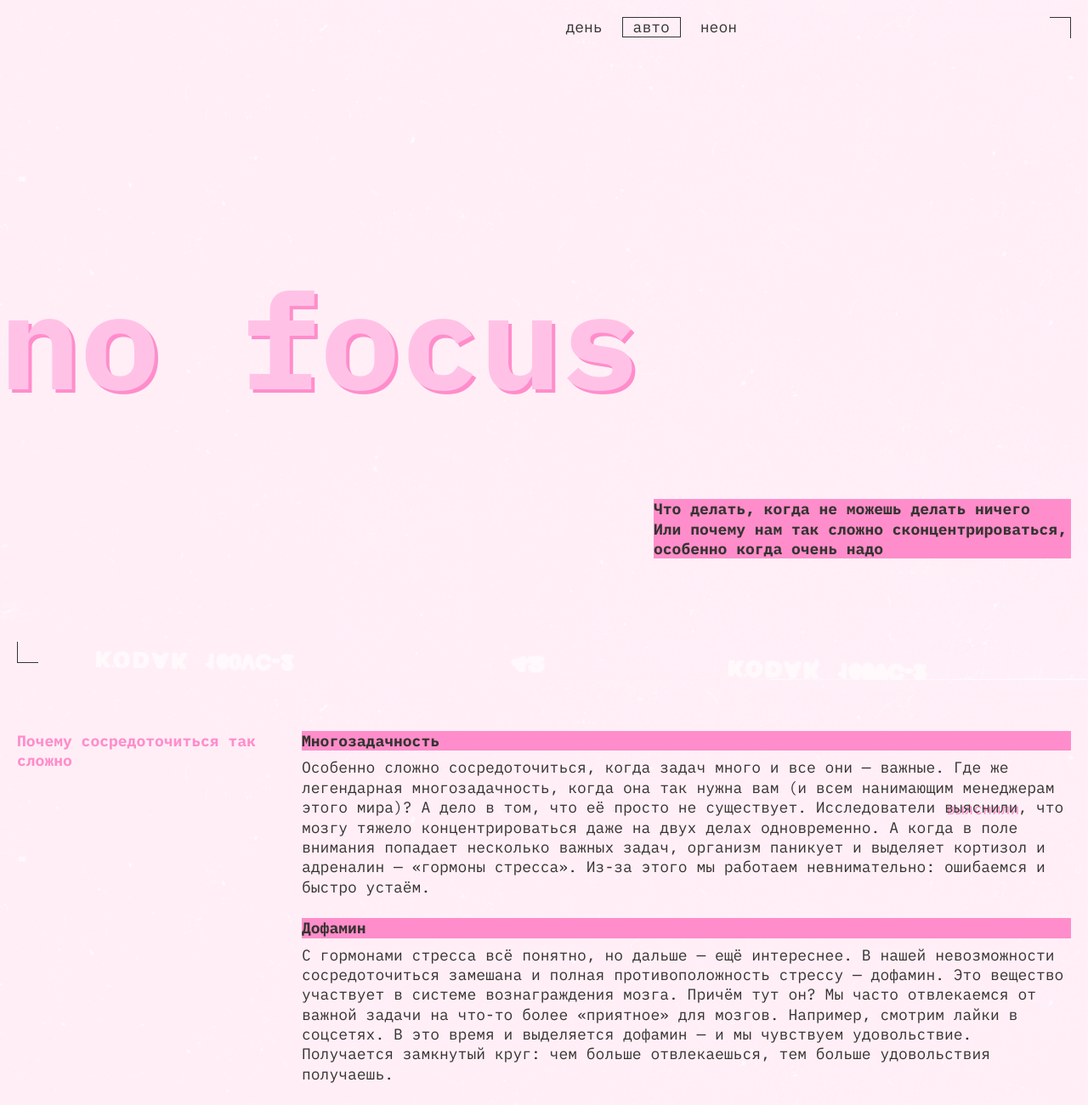
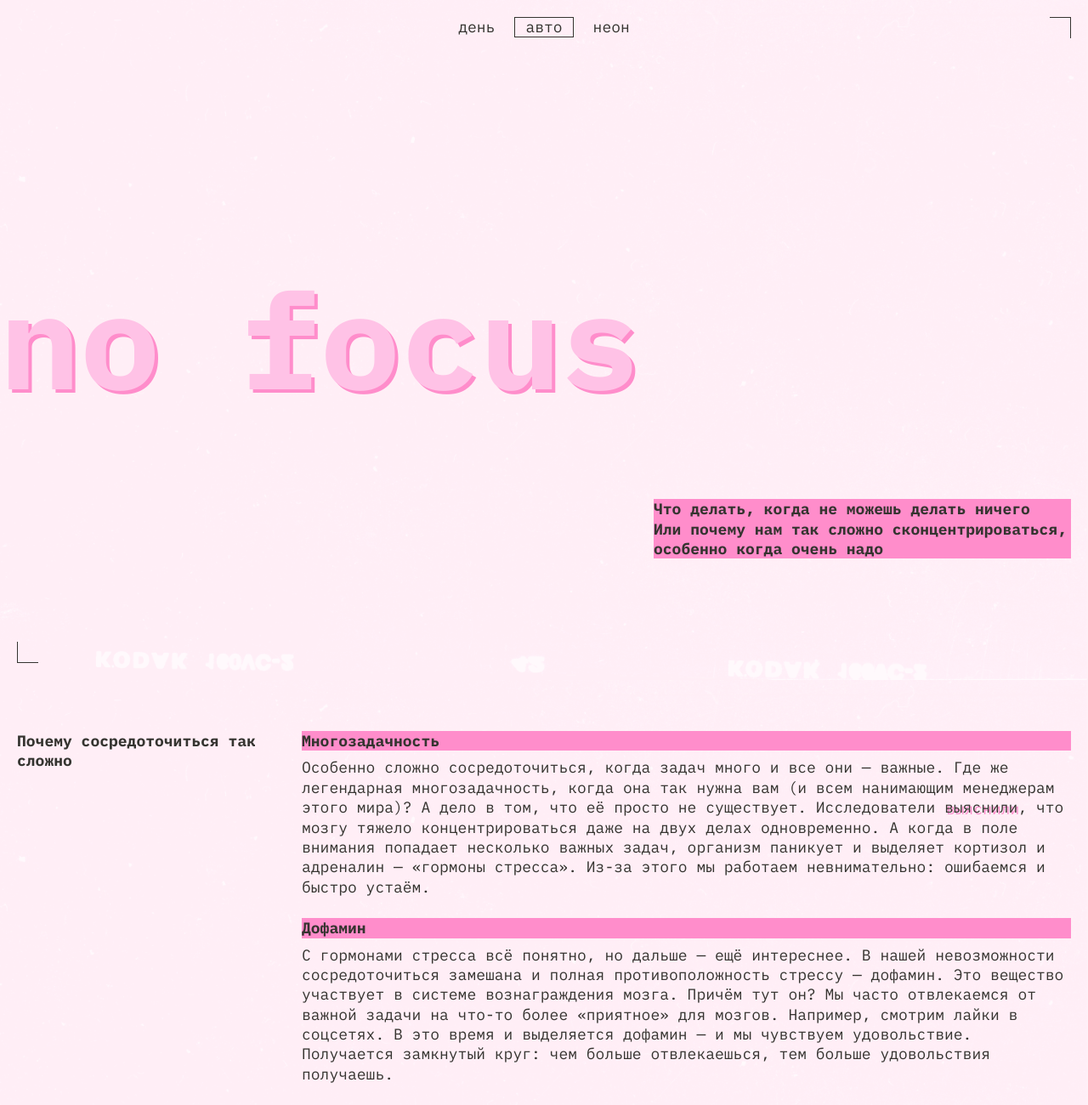
Before and after one commit to bl00m1e/slozhno-sosredotochitsya-fd, a plain HTML site: page index.html in a window 1280 px wide. Shown: the top 1300 px of the page at 85% size. Drawn offline with Linux system fonts and the light colour scheme.

Commit message:
Исправлены цвета в темах

```diff
--- a/styles/dark.css
+++ b/styles/dark.css
@@ -1,5 +1,6 @@
 :root.theme-dark {
   --accent-color: #FF0070;
+  --border-color: #FF0070;
   --border-color-hover: rgba(255, 0, 112, 0.5);
   --bg-color: #000028;
   --text-color: #F1B2CE;
--- a/styles/light.css
+++ b/styles/light.css
@@ -29,6 +29,12 @@
     --bg-image: url(../images/cover-image-light.png);
   }
 
+  :root.theme-auto .section__title_intro,
+  :root.theme-auto .section__title_focus,
+  :root.theme-auto .section__title_causes {
+    color: var(--card-title-color);
+  }
+
   .decorated-element {
     display: none;
   }
--- a/styles/style.css
+++ b/styles/style.css
@@ -271,7 +271,7 @@
 
 @media (width < 768px) {
   .header__theme-menu {
-    margin-top: calc(var(--section-padding) + 55px);
+    margin-top: calc(var(--section-padding) + 56px);
   }
 
   .section {
@@ -447,10 +447,10 @@
 
 @media (width >= 1024px) {
   .header__theme-menu {
-    justify-self: end;
+    justify-self: center;
     align-self: start;
     margin-top: 0;
-    margin-right: 400px;
+    margin-right: 0;
   }
 
   .header__theme-menu-list {
```
